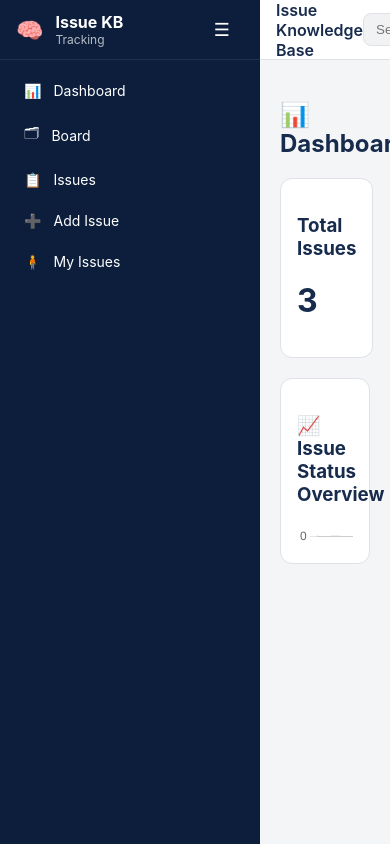
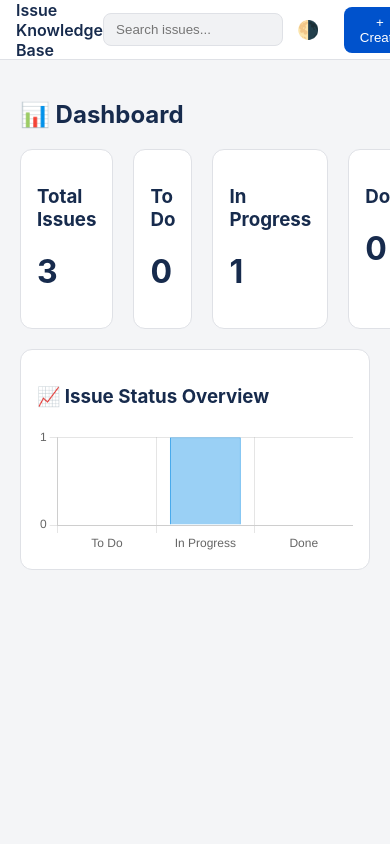
Before and after one commit to abhiramkumar6325/issue-tracker, a Flask app: page / in a window 390 px wide. Run offline with Flask 3, Linux system fonts and the light colour scheme; data comes from the database, SQL or seed files in the repository.

Commit message:
Make UI mobile responsive

```diff
--- a/static/style.css
+++ b/static/style.css
@@ -310,3 +310,49 @@
     border-radius: 8px;
     cursor: pointer;
 }
+/* ================== MOBILE RESPONSIVE ================== */
+
+@media (max-width: 768px) {
+
+    /* Hide sidebar by default on mobile */
+    .sidebar {
+        position: fixed;
+        left: -260px;
+        top: 0;
+        bottom: 0;
+        z-index: 1000;
+        transition: left 0.3s ease;
+    }
+
+    .sidebar.open {
+        left: 0;
+    }
+
+    /* Main area takes full width */
+    .main-area {
+        width: 100%;
+    }
+
+    /* Topbar center search smaller */
+    .search-form input {
+        width: 180px;
+    }
+
+    /* Hide text, keep icons */
+    .nav-text {
+        display: inline;
+    }
+
+    /* Add overlay when sidebar open */
+    .mobile-overlay {
+        position: fixed;
+        inset: 0;
+        background: rgba(0,0,0,0.4);
+        z-index: 900;
+        display: none;
+    }
+
+    .mobile-overlay.show {
+        display: block;
+    }
+}
--- a/static/ui.js
+++ b/static/ui.js
@@ -1,18 +1,59 @@
-function toggleTheme(){
-    let body = document.body;
-    let theme = body.getAttribute("data-theme");
-    let newTheme = theme === "light" ? "dark" : "light";
-    body.setAttribute("data-theme", newTheme);
-    localStorage.setItem("theme", newTheme);
+const sidebar = document.getElementById("sidebar");
+
+/* ================================
+   THEME HANDLING
+================================ */
+
+function applyTheme(theme) {
+    document.body.setAttribute("data-theme", theme);
+    localStorage.setItem("theme", theme);
 }
 
-function toggleSidebar(){
-    document.getElementById("sidebar").classList.toggle("collapsed");
+function toggleTheme() {
+    const current = document.body.getAttribute("data-theme") || "light";
+    const next = current === "light" ? "dark" : "light";
+    applyTheme(next);
 }
 
-(function(){
-    let t = localStorage.getItem("theme");
-    if(t){
-        document.body.setAttribute("data-theme", t);
+/* ================================
+   SIDEBAR HANDLING
+================================ */
+
+function setSidebarCollapsed(collapsed) {
+    if (collapsed) {
+        sidebar.classList.add("collapsed");
+        localStorage.setItem("sidebar", "collapsed");
+    } else {
+        sidebar.classList.remove("collapsed");
+        localStorage.setItem("sidebar", "expanded");
+    }
+}
+
+function toggleSidebar() {
+    const sidebar = document.getElementById("sidebar");
+
+    if (window.innerWidth <= 768) {
+        sidebar.classList.toggle("open");
+    } else {
+        sidebar.classList.toggle("collapsed");
+    }
+}
+
+/* ================================
+   INIT ON LOAD
+================================ */
+
+(function initUI() {
+    const savedTheme = localStorage.getItem("theme") || "light";
+    applyTheme(savedTheme);
+
+    const sidebarState = localStorage.getItem("sidebar");
+    if (sidebarState === "collapsed") {
+        setSidebarCollapsed(true);
+    }
+
+    // Auto collapse on small screens
+    if (window.innerWidth < 900) {
+        setSidebarCollapsed(true);
     }
 })();
--- a/templates/base.html
+++ b/templates/base.html
@@ -4,10 +4,12 @@
     <title>Issue Knowledge Base</title>
     <link rel="stylesheet" href="/static/style.css">
     <script defer src="/static/ui.js"></script>
+    <meta name="viewport" content="width=device-width, initial-scale=1.0">
 </head>
 <body data-theme="light">
 
 <div class="app-shell">
+<div class="mobile-overlay" id="mobileOverlay" onclick="closeSidebar()"></div>
 
     <aside class="sidebar" id="sidebar">
         <div class="sidebar-header">
@@ -65,6 +67,9 @@
 function goMy(){
     location.href = "/my?bid=" + localStorage.getItem("BID");
 }
+function closeSidebar() {
+    document.getElementById("sidebar").classList.remove("open");
+}
 </script>
 
 </body>
```
